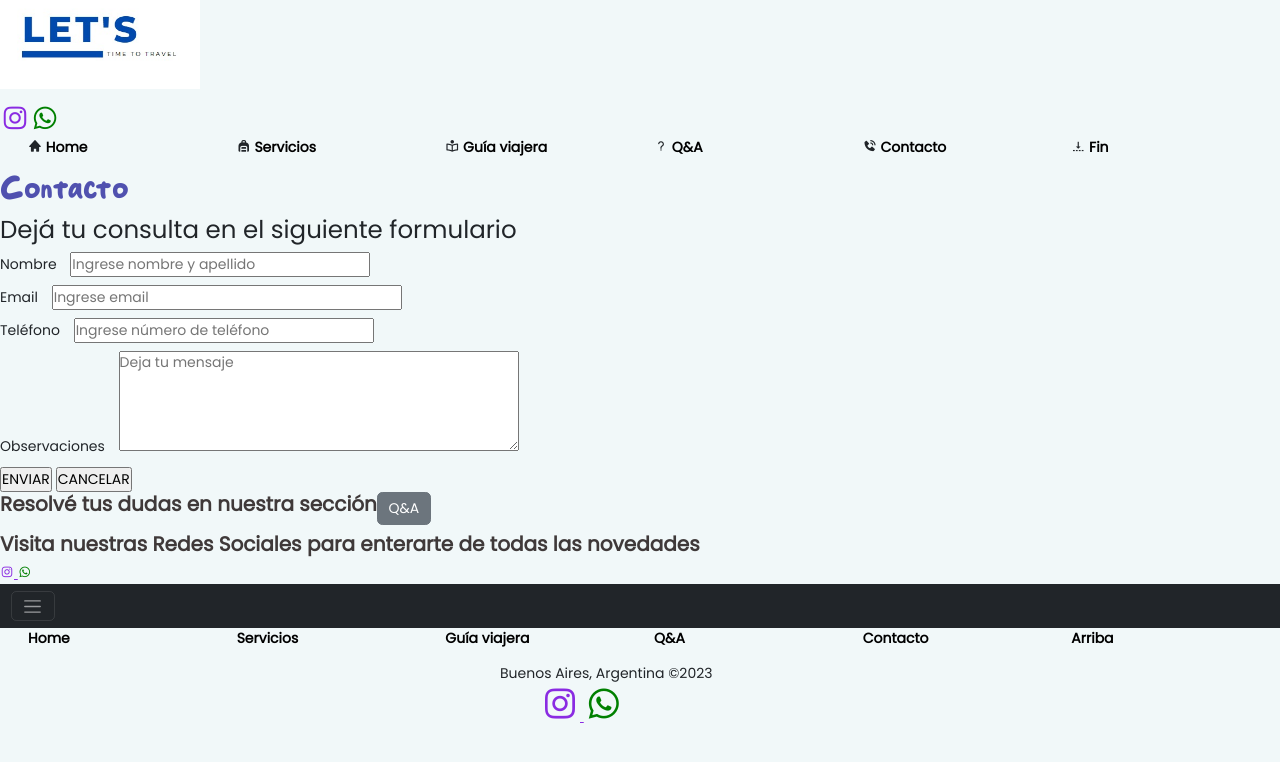
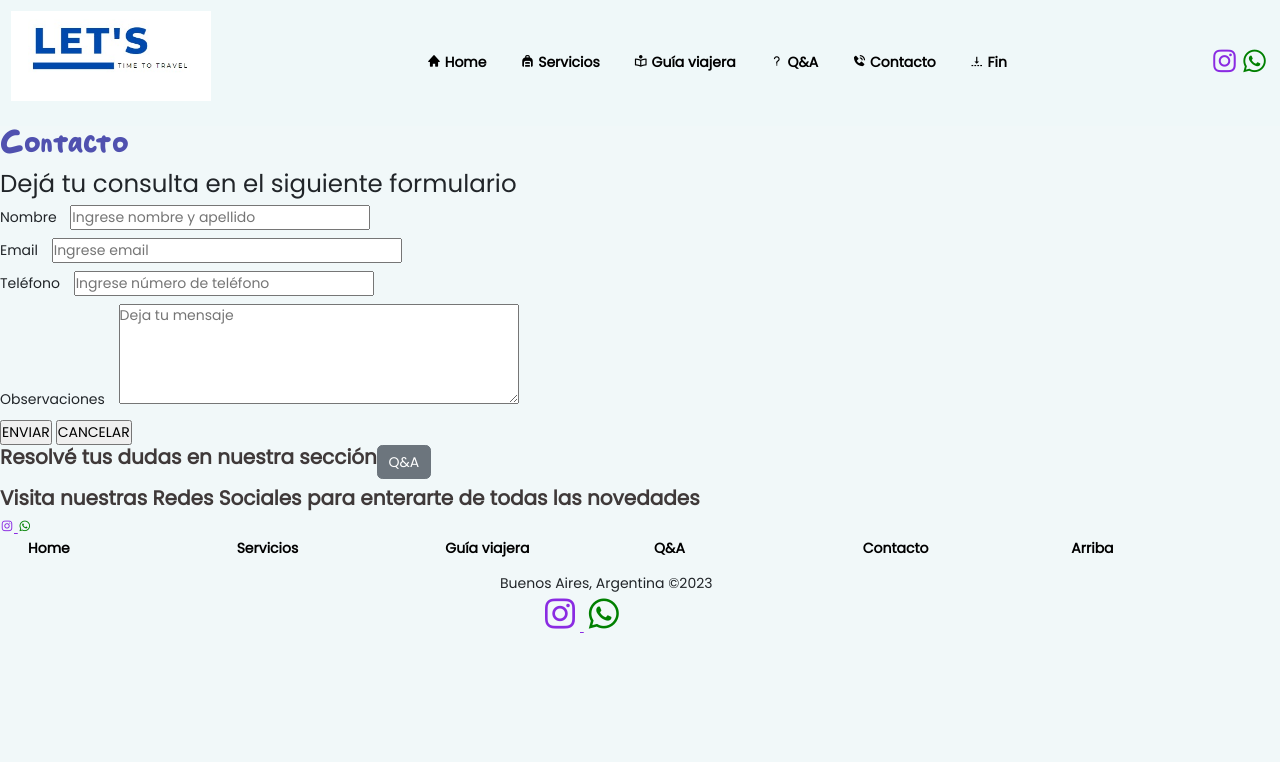
Before and after one commit to gpereira89/ProyectoCoder, a website: page pages/contacto.html in a window 1280 px wide. Shown: the top 762 px of the page. Drawn offline with nearby package versions, Linux system fonts and the light colour scheme.

Commit message:
Actualizando navbar

```diff
--- a/pages/contacto.html
+++ b/pages/contacto.html
@@ -14,9 +14,50 @@
 <body>
     <!-- Inicio header y barra navegación -->
     <header class="encabezado">
+        <!-- Inicio Navbar bootstrap -->
+        <nav class="navbar navbar-expand-lg navbar-light" style="background-color: rgb(239, 248, 249);"">
+            <div class="container-fluid">
+                <a class="navbar-brand" href="../index.html">
                     <figure class="logo_container">
-            <a href="../index.html"><img src="../img/Logo.jpg" alt="Logotipo Let´s"/></a>
+                        <img src="../img/Logo.jpg" alt="Logotipo Let´s"/>
                     </figure>
+                </a>
+                <button class="navbar-toggler" type="button" data-bs-toggle="collapse" data-bs-target="#navbarSupportedContent" aria-controls="navbarSupportedContent" aria-expanded="false" aria-label="Toggle navigation">
+                    <span class="navbar-toggler-icon"></span>
+                </button>
+                <div class="collapse navbar-collapse" id="navbarSupportedContent">
+                    <ul class="navbar-nav m-auto mb-1 mb-lg-0">
+                        <li class="nav-item">
+                            <a class="nav-link active" aria-current="page" href="../index.html">
+                                <i class='bx bxs-home'></i> Home
+                            </a>
+                        </li>
+                        <li class="nav-item">
+                            <a class="nav-link active" aria-current="page" href="../pages/servicios.html">
+                                <i class='bx bxs-backpack'></i> Servicios
+                            </a>
+                        </li>
+                        <li class="nav-item">
+                            <a class="nav-link active" aria-current="page" href="../pages/guia.html">
+                                <i class='bx bx-book-reader'></i> Guía viajera
+                            </a>
+                        </li>
+                        <li class="nav-item">
+                            <a class="nav-link active" aria-current="page" href="../pages/preguntas.html">
+                                <i class='bx bx-question-mark' ></i> Q&A
+                            </a>
+                        </li>
+                        <li class="nav-item">
+                            <a class="nav-link active" aria-current="page" href="../pages/contacto.html">
+                                <i class='bx bxs-phone-call'></i> Contacto
+                            </a>
+                        </li>
+                        <li id="top">
+                            <a class="nav-link active" aria-current="page" href="#fin">
+                                <i class='bx bx-vertical-bottom'></i> Fin
+                            </a>
+                        </li>
+                    </ul>
                     <div class="rrss">
                         <a href="https://instagram.com/letstravelers" class="instagram" target="_blank" >
                             <i class='bx bxl-instagram' ></i>
@@ -25,36 +66,12 @@
                             <i class='bx bxl-whatsapp' ></i>
                         </a>
                     </div>
-        <nav class="navegacion">
-            <ul class="navegacion_nav">
-                <li class="nav_item">
-                    <i class='bx bxs-home'></i>
-                    <a href="../index.html">Home</a>
-                </li>
-                <li class="nav_item">
-                    <i class='bx bxs-backpack'></i>
-                    <a href="../pages/servicios.html">Servicios</a>
-                </li>
-                <li>
-                    <i class='bx bx-book-reader'></i>
-                    <a href="../pages/guia.html">Guía viajera</a>
-                </li>
-                <li class="nav_item">
-                    <i class='bx bx-question-mark' ></i>
-                    <a href="../pages/preguntas.html">Q&A</a>
-                </li>
-                <li class="nav_item">
-                    <i class='bx bxs-phone-call'></i>
-                    <a href="../pages/contacto.html">Contacto</a>
-                </li>
-                <li id="top">
-                    <i class='bx bx-vertical-bottom'></i>
-                    <a href="#fin">Fin</a>
-                </li>
-            </ul>
+                </div>
+            </div>
         </nav>
+        <!-- Fin Navbar bootstrap -->
     </header>
-    <!-- Fin header y barra navegación -->
+    <!-- Fin header -->
     <!-- Inicia Main -->
     <main class="contenido">
         <section class="nombre_pag">
@@ -115,19 +132,6 @@
             </section>
         </section>
         <!-- Fin sección dudas -->
-        <div class="collapse" id="navbarToggleExternalContent">
-            <div class="bg-dark p-4">
-              <h5 class="text-white h4">Collapsed content</h5>
-              <span class="text-muted">Toggleable via the navbar brand.</span>
-            </div>
-          </div>
-          <nav class="navbar navbar-dark bg-dark">
-            <div class="container-fluid">
-              <button class="navbar-toggler" type="button" data-bs-toggle="collapse" data-bs-target="#navbarToggleExternalContent" aria-controls="navbarToggleExternalContent" aria-expanded="false" aria-label="Toggle navigation">
-                <span class="navbar-toggler-icon"></span>
-              </button>
-            </div>
-          </nav>
     </main>
     <!-- Fin Main -->
     <!-- Inicio de Footer -->
```
Also changed, not shown: pages/guia.html (+46 -29 lines), pages/preguntas.html (+46 -29 lines), pages/servicios.html (+46 -29 lines). Lines whose indentation alone changed are shown as unchanged.
